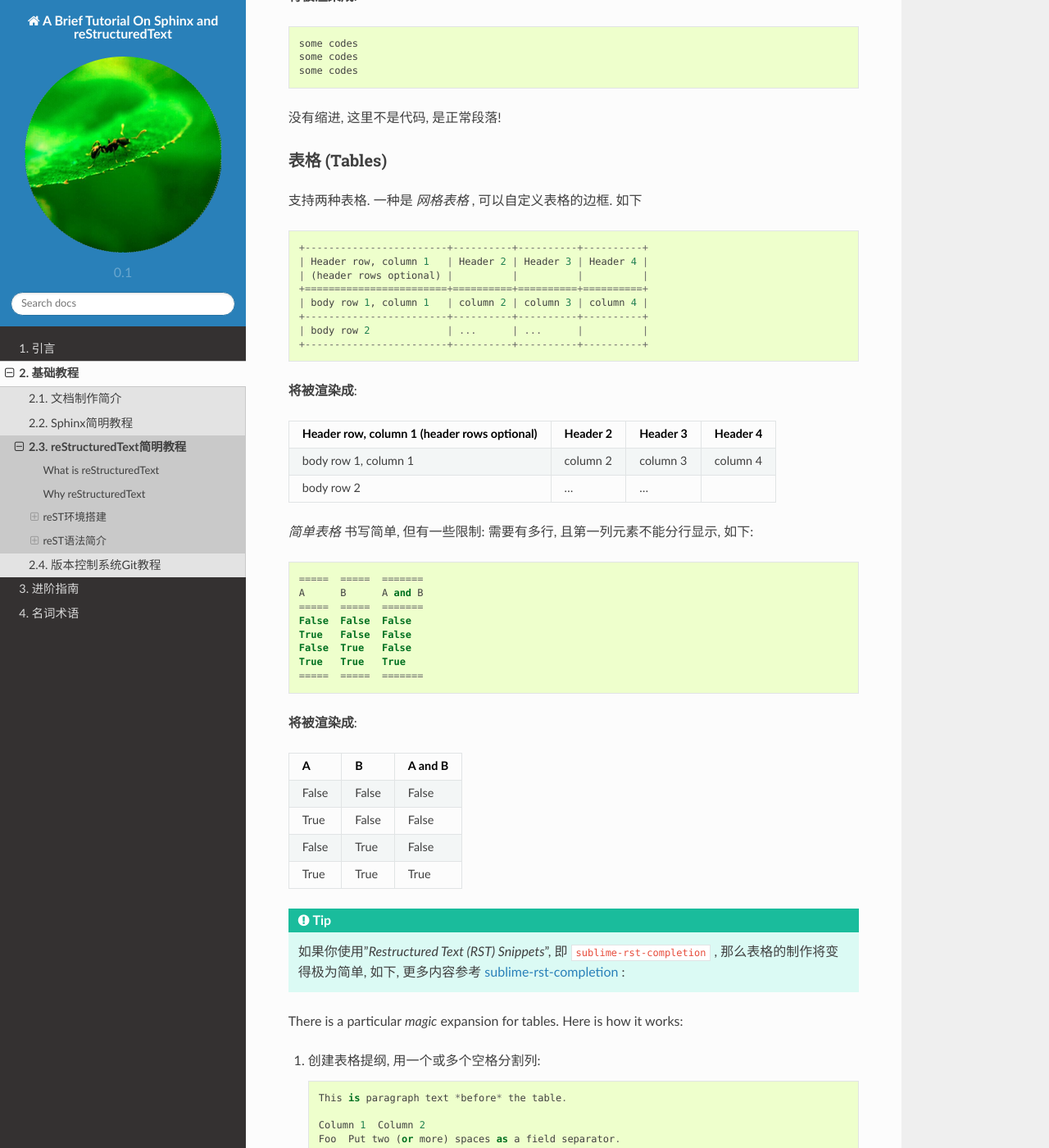
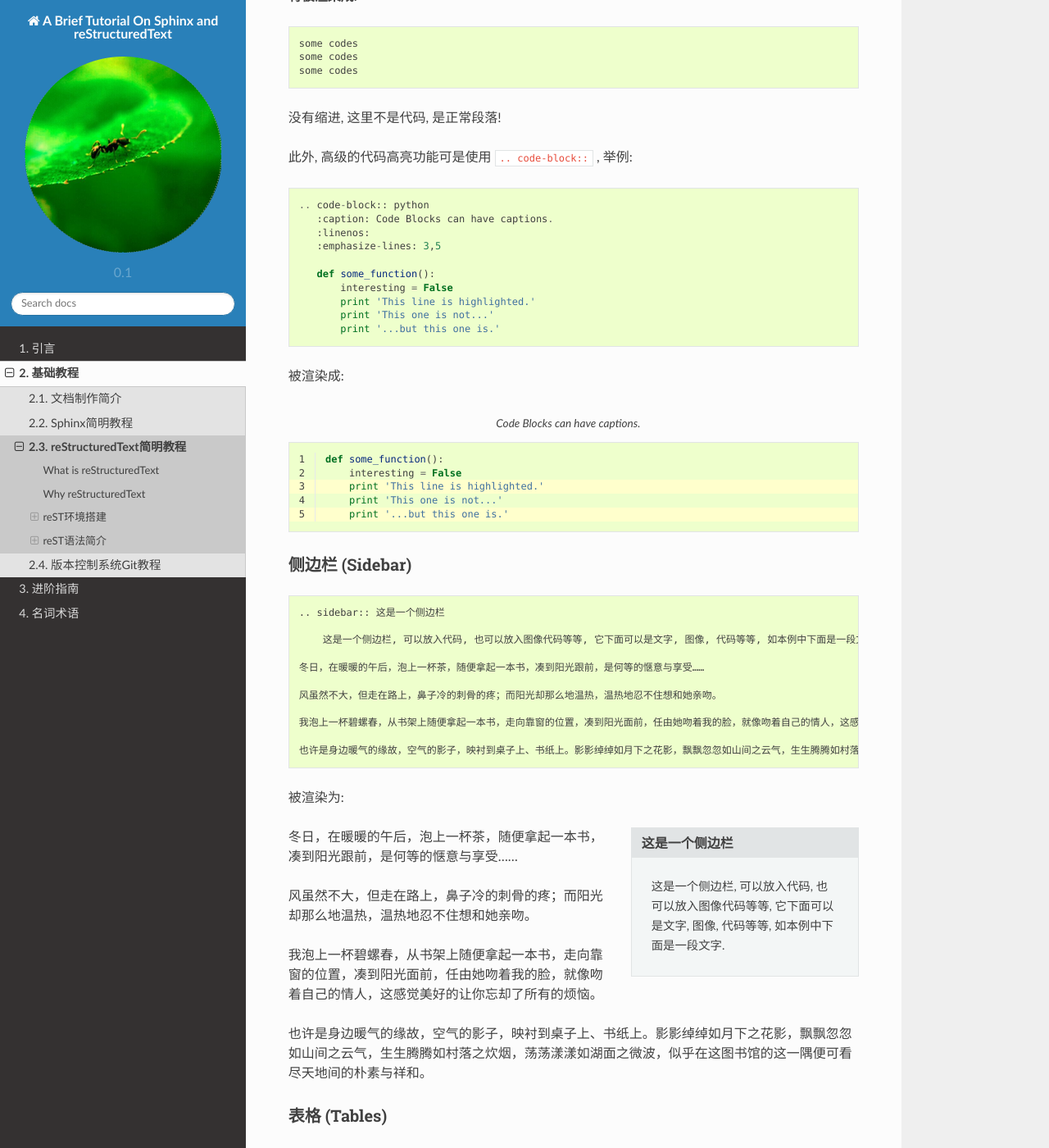
Before and after one commit to antsfamily/HowToMakeDocs, a Sphinx documentation site: the page built from docs/source/Basic/reST.rst, in a window 1280 px wide and 1400 px high, scrolled down 8455 px. Shown: the whole window at 82% size. Built offline with Sphinx 7.4.7 and the Read the Docs theme 2.0.0, drawn with Linux system fonts in a browser that asks for light colours.

Commit message:
add sidebar

```diff
--- a/docs/source/Basic/reST.rst
+++ b/docs/source/Basic/reST.rst
@@ -356,6 +356,66 @@ next term
     some codes
 
 没有缩进, 这里不是代码, 是正常段落!
+
+此外, 高级的代码高亮功能可是使用 ``.. code-block::`` , 举例:
+
+::
+
+  .. code-block:: python
+     :caption: Code Blocks can have captions.
+     :linenos:
+     :emphasize-lines: 3,5
+
+     def some_function():
+         interesting = False
+         print 'This line is highlighted.'
+         print 'This one is not...'
+         print '...but this one is.'
+
+被渲染成:
+
+.. code-block:: python
+   :caption: Code Blocks can have captions.
+   :linenos:
+   :emphasize-lines: 3,5
+
+   def some_function():
+       interesting = False
+       print 'This line is highlighted.'
+       print 'This one is not...'
+       print '...but this one is.'
+
+
+侧边栏 (Sidebar)
++++++++++++++++++++++
+
+::
+
+  .. sidebar:: 这是一个侧边栏
+
+      这是一个侧边栏, 可以放入代码, 也可以放入图像代码等等, 它下面可以是文字, 图像, 代码等等, 如本例中下面是一段文字.
+
+  冬日，在暖暖的午后，泡上一杯茶，随便拿起一本书，凑到阳光跟前，是何等的惬意与享受……
+
+  风虽然不大，但走在路上，鼻子冷的刺骨的疼；而阳光却那么地温热，温热地忍不住想和她亲吻。
+
+  我泡上一杯碧螺春，从书架上随便拿起一本书，走向靠窗的位置，凑到阳光面前，任由她吻着我的脸，就像吻着自己的情人，这感觉美好的让你忘却了所有的烦恼。
+
+  也许是身边暖气的缘故，空气的影子，映衬到桌子上、书纸上。影影绰绰如月下之花影，飘飘忽忽如山间之云气，生生腾腾如村落之炊烟，荡荡漾漾如湖面之微波，似乎在这图书馆的这一隅便可看尽天地间的朴素与祥和。
+
+被渲染为:
+
+.. sidebar:: 这是一个侧边栏
+
+    这是一个侧边栏, 可以放入代码, 也可以放入图像代码等等, 它下面可以是文字, 图像, 代码等等, 如本例中下面是一段文字.
+
+冬日，在暖暖的午后，泡上一杯茶，随便拿起一本书，凑到阳光跟前，是何等的惬意与享受……
+
+风虽然不大，但走在路上，鼻子冷的刺骨的疼；而阳光却那么地温热，温热地忍不住想和她亲吻。
+
+我泡上一杯碧螺春，从书架上随便拿起一本书，走向靠窗的位置，凑到阳光面前，任由她吻着我的脸，就像吻着自己的情人，这感觉美好的让你忘却了所有的烦恼。
+
+也许是身边暖气的缘故，空气的影子，映衬到桌子上、书纸上。影影绰绰如月下之花影，飘飘忽忽如山间之云气，生生腾腾如村落之炊烟，荡荡漾漾如湖面之微波，似乎在这图书馆的这一隅便可看尽天地间的朴素与祥和。
 
 
 表格 (Tables)
```
